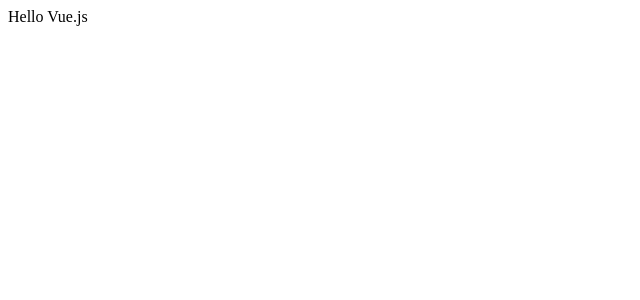
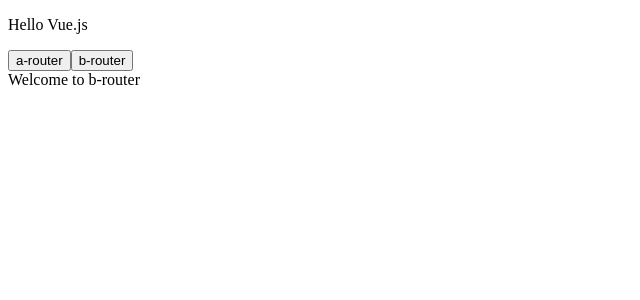
Before and after one commit to huangkuiwei/Vue-Cli-Demo, a Vue app: page /#/b-router in a window 1280 px wide. Before the commit this address led to /#/a-router. Shown: the top 300 px of the page, without its empty margins (0-640 px from the left). Built offline with nearby package versions, Linux system fonts and the light colour scheme; the HTML template or start-up script is replaced by a standard one.

Commit message:
添加路由

```diff
--- a/src/app.vue
+++ b/src/app.vue
@@ -1,6 +1,9 @@
 <template>
   <div>
-    Hello Vue.js
+    <p>Hello Vue.js</p>
+    <button @click="$router.push('/a-router')">a-router</button>
+    <button @click="$router.push('/b-router')">b-router</button>
+    <router-view></router-view>
   </div>
 </template>
 
--- a/src/main.js
+++ b/src/main.js
@@ -1,4 +1,5 @@
 import Vue from 'vue'
 import App from './app.vue'
+import router from './router'
 
-new (Vue.extend(App))().$mount('#app');
+new (Vue.extend(App))({router}).$mount('#app');
--- /dev/null
+++ b/src/router/index.js
@@ -0,0 +1,21 @@
+import Vue from 'vue'
+import VueRouter from 'vue-router'
+import ARouter from '@views/a-router.vue'
+import BRouter from '@views/b-router.vue'
+
+Vue.use(VueRouter);
+
+const routes = [
+  {
+    path: '/a-router',
+    component: ARouter
+  },
+  {
+    path: '/b-router',
+    component: BRouter
+  }
+];
+
+export default new VueRouter({
+  routes
+})
--- /dev/null
+++ b/src/views/a-router.vue
@@ -0,0 +1,13 @@
+<template>
+  <div>
+    Welcome to a-router
+  </div>
+</template>
+
+<script>
+  export default {}
+</script>
+
+<style scoped>
+
+</style>
--- /dev/null
+++ b/src/views/b-router.vue
@@ -0,0 +1,13 @@
+<template>
+  <div>
+    Welcome to b-router
+  </div>
+</template>
+
+<script>
+  export default {}
+</script>
+
+<style scoped>
+
+</style>
--- a/webpack.config.js
+++ b/webpack.config.js
@@ -17,7 +17,8 @@
       '@': path.resolve(__dirname, 'src'),
       '@components': path.resolve(__dirname, 'src/components'),
       '@styles': path.resolve(__dirname, 'src/styles'),
-      '@views': path.resolve(__dirname, 'src/views')
+      '@views': path.resolve(__dirname, 'src/views'),
+      '@router': path.resolve(__dirname, 'src/router')
     }
   },
   module: {
```
